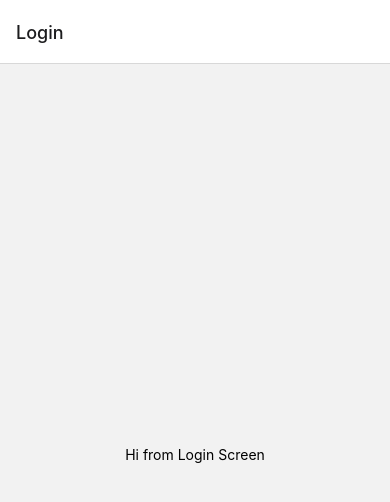
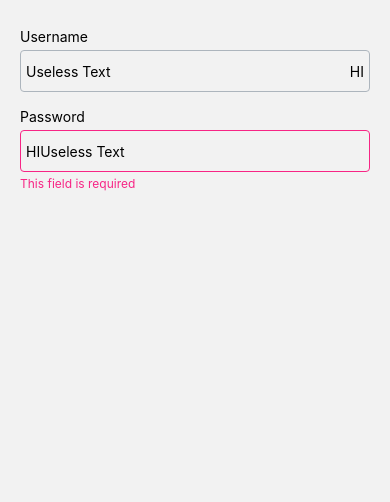
Before and after one commit to avardag/rn_login_register, a React Native app: screen / in a window 390 px wide. Shown: the top 502 px of the page. Built offline with nearby package versions, Linux system fonts and the light colour scheme.

Commit message:
create custom input field

```diff
--- /dev/null
+++ b/src/assets/theme/colors.js
@@ -0,0 +1,9 @@
+export default {
+  primary: '#4361ee',
+  secondary: '#3f37c9',
+  accent: '#4895ef',
+  danger: '#f72585',
+  success: '#4cc9f0',
+  grey: '#adb5bd',
+  white: '#ffffff',
+};
--- /dev/null
+++ b/src/components/common/Container/Input/index.js
@@ -0,0 +1,52 @@
+import React, {useState} from 'react';
+import {Text, TextInput, View} from 'react-native';
+import colors from '../../../../assets/theme/colors';
+import styles from './styles';
+
+export default function Input({
+  style,
+  onChangeText,
+  value,
+  placeholder,
+  label,
+  icon,
+  iconPosition,
+  error,
+  ...restProps
+}) {
+  const [focused, setFocused] = useState(false);
+  const placeholderText = placeholder || 'useless placeholder';
+  const getIconPosition = () => {
+    if (icon && iconPosition) {
+      return iconPosition === 'right' ? 'row-reverse' : 'row';
+    }
+  };
+  const getBorderColor = () => {
+    if (focused) return colors.primary;
+    return error ? colors.danger : colors.grey;
+  };
+  return (
+    <View style={styles.inputContainer}>
+      {label && <Text>{label}</Text>}
+      <View
+        style={[
+          styles.wrapper,
+          {alignItems: icon ? 'center' : 'baseline'},
+          {flexDirection: getIconPosition(), borderColor: getBorderColor()},
+        ]}>
+        <View>{icon && icon}</View>
+        <TextInput
+          style={[styles.input, style]}
+          onChangeText={onChangeText}
+          value={value}
+          onFocus={() => setFocused(true)}
+          onBlur={() => setFocused(false)}
+          {...restProps}
+          // placeholder={placeholderText}
+          // keyboardType="numeric"
+        />
+      </View>
+      {error && <Text style={styles.error}>{error}</Text>}
+    </View>
+  );
+}
--- /dev/null
+++ b/src/components/common/Container/Input/styles.js
@@ -0,0 +1,23 @@
+import {StyleSheet} from 'react-native';
+import colors from '../../../../assets/theme/colors';
+
+export default StyleSheet.create({
+  wrapper: {
+    height: 42,
+    borderWidth: 1,
+    borderRadius: 4,
+    paddingHorizontal: 5,
+    marginTop: 5,
+  },
+  inputContainer: {
+    paddingVertical: 8,
+  },
+  input: {
+    flex: 1,
+  },
+  error: {
+    color: colors.danger,
+    paddingTop: 4,
+    fontSize: 12,
+  },
+});
--- /dev/null
+++ b/src/components/common/Container/index.js
@@ -0,0 +1,11 @@
+import {View, Text, ScrollView} from 'react-native';
+import React from 'react';
+import styles from './styles';
+
+export default function Container({style, children}) {
+  return (
+    <ScrollView>
+      <View style={[styles.wrapper, style]}>{children}</View>
+    </ScrollView>
+  );
+}
--- /dev/null
+++ b/src/components/common/Container/styles.js
@@ -0,0 +1,7 @@
+import {StyleSheet} from 'react-native';
+
+export default StyleSheet.create({
+  wrapper: {
+    padding: 20,
+  },
+});
--- a/src/navigations/AuthNavigator.js
+++ b/src/navigations/AuthNavigator.js
@@ -7,7 +7,7 @@ import Register from '../screens/Register';
 function AuthNavigator() {
   const AuthStack = createNativeStackNavigator();
   return (
-    <AuthStack.Navigator>
+    <AuthStack.Navigator screenOptions={{headerShown: false}}>
       <AuthStack.Screen name={LOGIN} component={Login} />
       <AuthStack.Screen name={REGISTER} component={Register} />
     </AuthStack.Navigator>
--- a/src/screens/Contacts/index.js
+++ b/src/screens/Contacts/index.js
@@ -1,10 +1,14 @@
 import * as React from 'react';
 import {View, Text} from 'react-native';
+import Container from '../../components/common/Container';
 
 export default function Contacts() {
   return (
-    <View style={{flex: 1, alignItems: 'center', justifyContent: 'center'}}>
+    <Container>
       <Text>Hi from Contacts Screen</Text>
-    </View>
+    </Container>
+    // <View style={{flex: 1, alignItems: 'center', justifyContent: 'center'}}>
+    //   <Text>Hi from Contacts Screen</Text>
+    // </View>
   );
 }
--- a/src/screens/Login/index.js
+++ b/src/screens/Login/index.js
@@ -1,9 +1,27 @@
 import * as React from 'react';
 import {View, Text} from 'react-native';
+import Container from '../../components/common/Container';
+import Input from '../../components/common/Container/Input';
+
 export default function Login() {
+  const [text, onChangeText] = React.useState('Useless Text');
   return (
-    <View style={{flex: 1, alignItems: 'center', justifyContent: 'center'}}>
-      <Text>Hi from Login Screen</Text>
-    </View>
+    <Container>
+      <Input
+        onChangeText={onChangeText}
+        value={text}
+        label="Username"
+        icon={<Text>HI</Text>}
+        iconPosition="right"
+      />
+      <Input
+        onChangeText={onChangeText}
+        value={text}
+        label="Password"
+        icon={<Text>HI</Text>}
+        iconPosition="left"
+        error="This field is required"
+      />
+    </Container>
   );
 }
```
